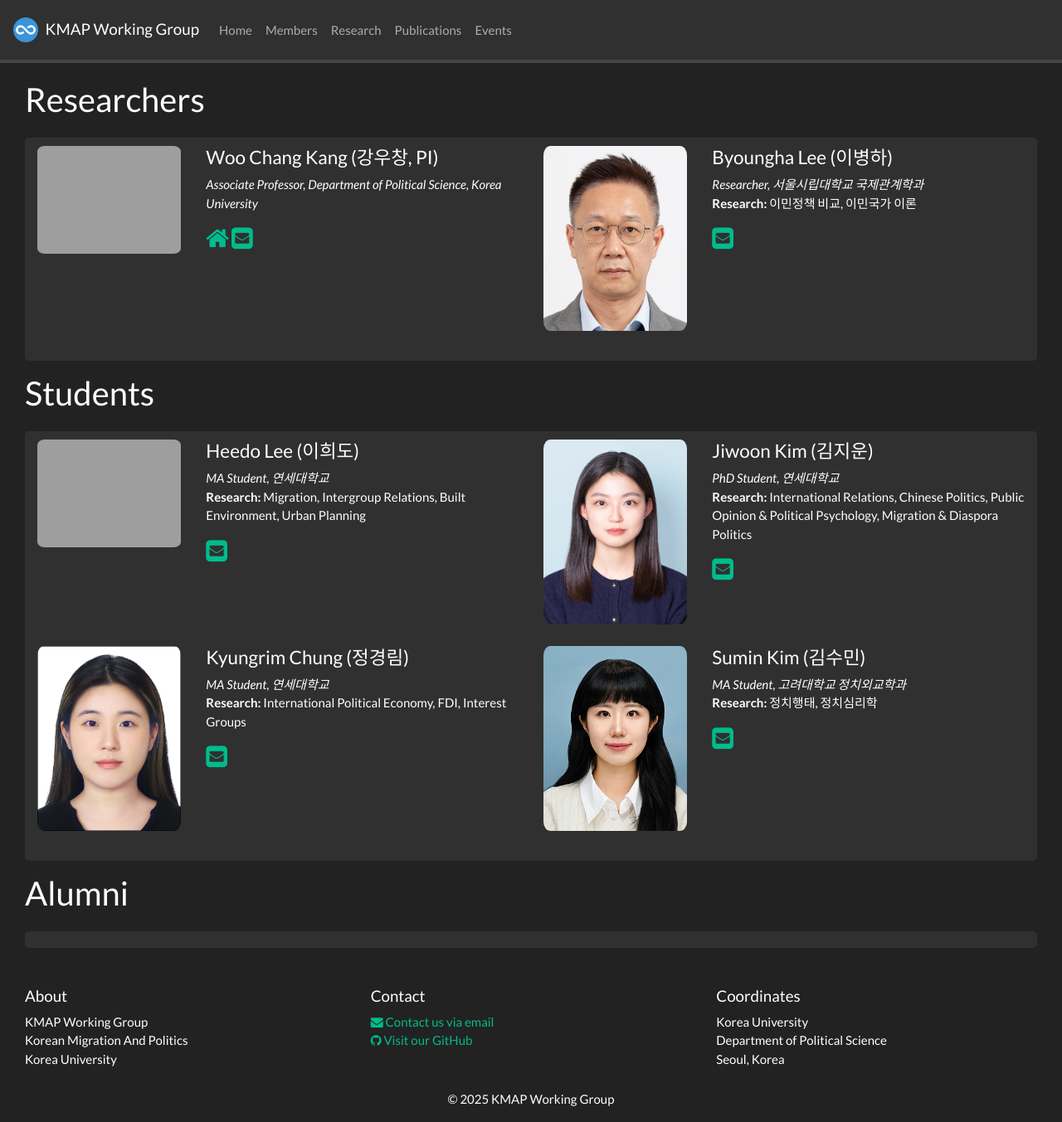
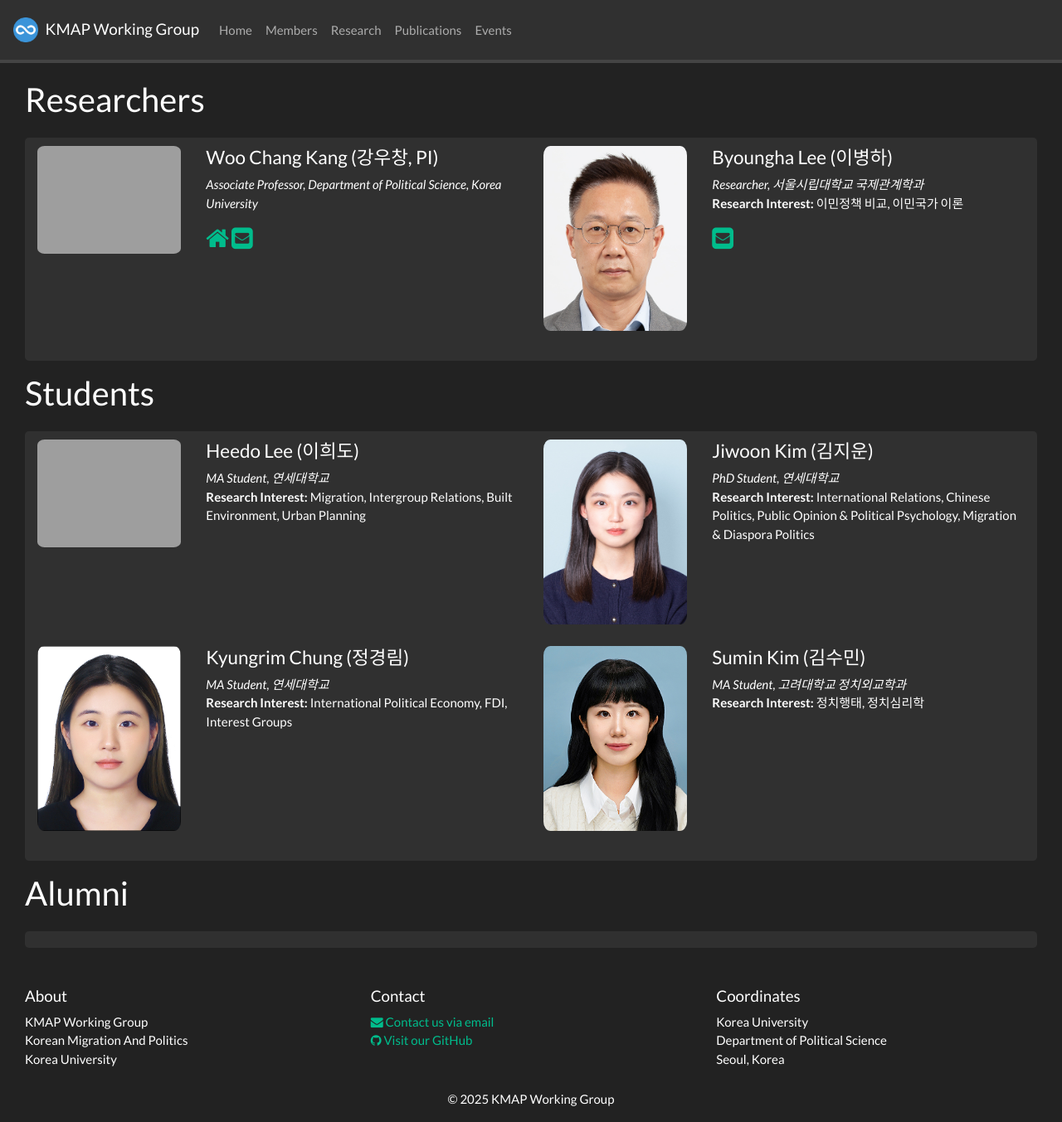
Before and after one commit to kmapgroup/kmapgroup.github.io, a Jekyll site: the page built from _pages/members.md, in a window 1280 px wide and 1353 px high. Shown: the whole window at 83% size. Built offline with Jekyll 4.4.1, drawn with Linux system fonts in a browser that asks for light colours; nearby versions of some CDN libraries; a style sheet for code colours, icons or effects is not loaded.

Commit message:
Update member info: professor role, research interest label, hide student emails
- Change 이병하 role to professor
- Rename "Research" to "Research Interest"
- Comment out student emails (can be enabled later)

🤖 Generated with [Claude Code](https://claude.com/claude-code)

Co-Authored-By: Claude Opus 4.5 <noreply@anthropic.com>

```diff
--- a/_pages/members.md
+++ b/_pages/members.md
@@ -33,7 +33,7 @@ permalink: /members/
 <div class="col-sm-4 col-xs-12">
   <h4>{{ member.name }}</h4>
   <i>{{ member.info }}<br></i>
-  {% if member.research %}<b>Research:</b> {{ member.research }}<br>{% endif %}
+  {% if member.research %}<b>Research Interest:</b> {{ member.research }}<br>{% endif %}
 
 {% if member.website %}<a href="{{ member.website }}" target="_blank"><i class="fa fa-home fa-2x"></i></a> {% endif %}
 {% if member.email %}<a href="mailto:{{ member.email }}" target="_blank"><i class="fa fa-envelope-square fa-2x"></i></a> {% endif %}
@@ -52,7 +52,7 @@ permalink: /members/
 {% endfor %}
 
 {% for member in site.data.team_members %}
-{% if member.role == "researcher" %}
+{% if member.role == "professor" %}
 
 {% assign even_odd = number_printed | modulo: 2 %}
 
@@ -66,7 +66,7 @@ permalink: /members/
 <div class="col-sm-4 col-xs-12">
   <h4>{{ member.name }}</h4>
   <i>{{ member.info }}<br></i>
-  {% if member.research %}<b>Research:</b> {{ member.research }}<br>{% endif %}
+  {% if member.research %}<b>Research Interest:</b> {{ member.research }}<br>{% endif %}
 
 {% if member.website %}<a href="{{ member.website }}" target="_blank"><i class="fa fa-home fa-2x"></i></a> {% endif %}
 {% if member.email %}<a href="mailto:{{ member.email }}" target="_blank"><i class="fa fa-envelope-square fa-2x"></i></a> {% endif %}
@@ -111,7 +111,7 @@ permalink: /members/
 <div class="col-sm-4 col-xs-12">
   <h4>{{ member.name }}</h4>
   <i>{{ member.info }}<br></i>
-  {% if member.research %}<b>Research:</b> {{ member.research }}<br>{% endif %}
+  {% if member.research %}<b>Research Interest:</b> {{ member.research }}<br>{% endif %}
 
 {% if member.website %}<a href="{{ member.website }}" target="_blank"><i class="fa fa-home fa-2x"></i></a> {% endif %}
 {% if member.email %}<a href="mailto:{{ member.email }}" target="_blank"><i class="fa fa-envelope-square fa-2x"></i></a> {% endif %}
```
Also changed, not shown: _data/team_members.yml (+7 -6 lines).
